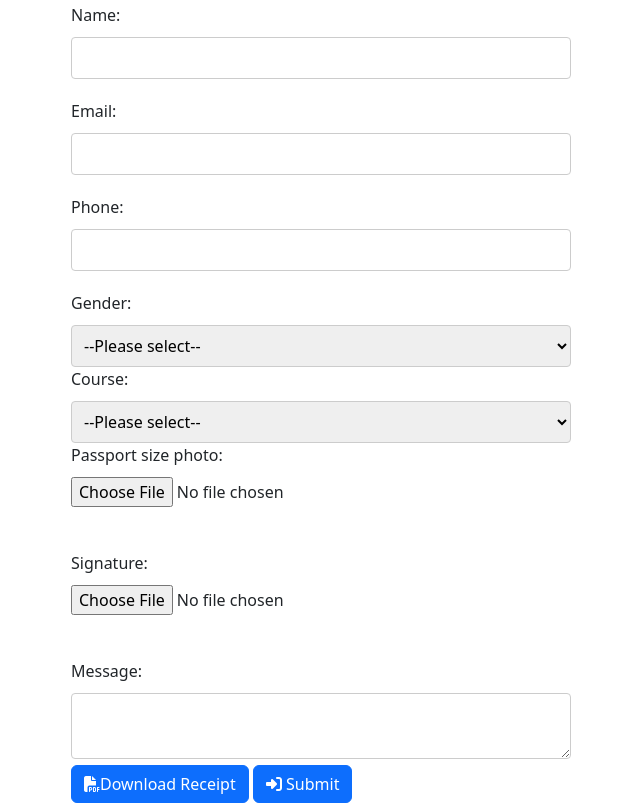
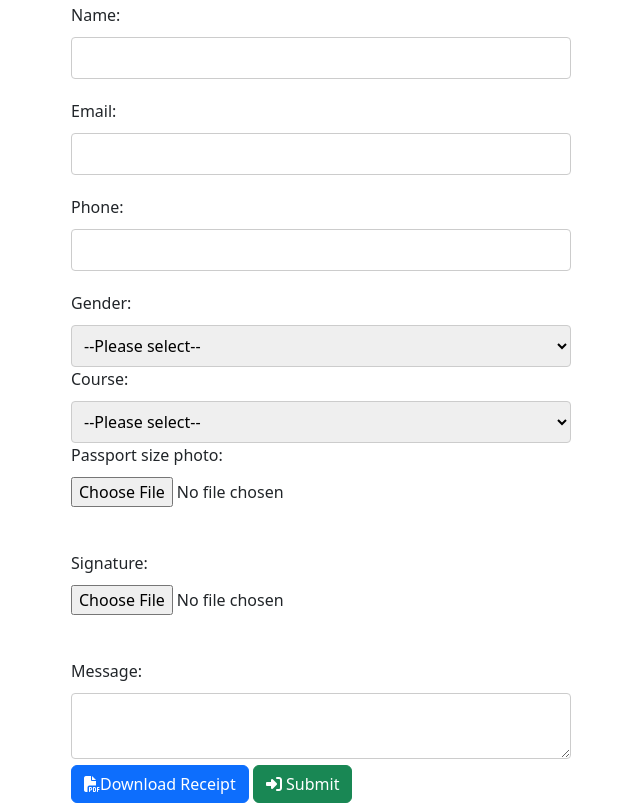
Before and after one commit to abhishek84patel/Collegeproject, a plain HTML site: page admission.html in a window 1280 px wide. Shown: the part 53-856 px from the top of the page, without its empty margins (319-959 px from the left). Drawn offline with nearby package versions, Linux system fonts and the light colour scheme.

Commit message:
Update admission.html

```diff
--- a/admission.html
+++ b/admission.html
@@ -59,7 +59,7 @@
 
         <button class="btn btn-primary" id="download" onclick="window.print()"><i class="fa-solid fa-file-pdf"></i>Download Receipt</button>
 
-        <button class="btn btn-primary" id="download" "> <i class="fa-solid fa-right-to-bracket"></i> </i></i>Submit</button>
+        <button class="btn btn-success" id="download" "> <i class="fa-solid fa-right-to-bracket"></i> </i></i>Submit</button>
 
     </form>
 
```
